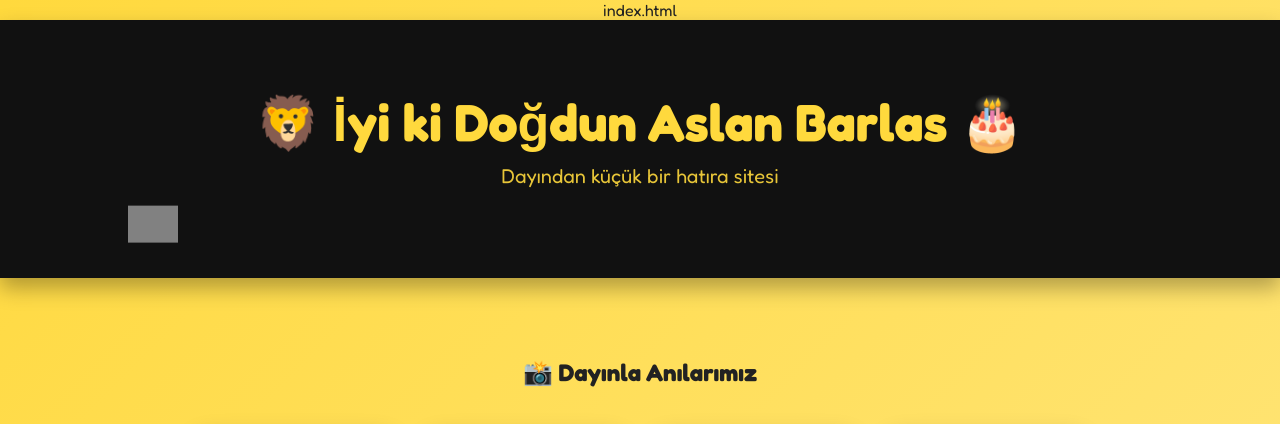
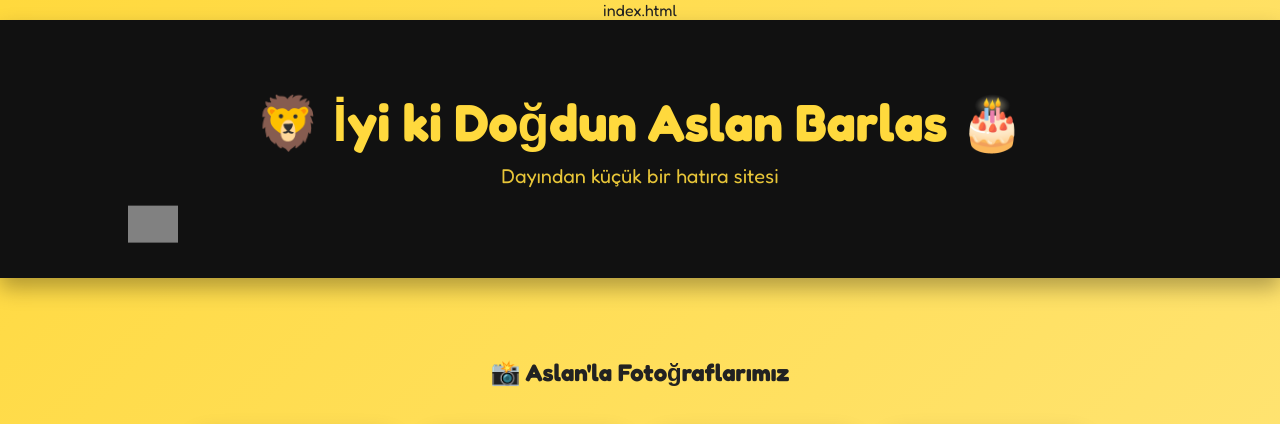
Before and after one commit to eymkngwr/aslanvedayisi, a plain HTML site: page index.html in a window 1280 px wide. Shown: the top 424 px of the page. Drawn offline with Linux system fonts and the light colour scheme; grey boxes are pictures that could not be loaded.

Commit message:
Update index.html

```diff
--- a/index.html
+++ b/index.html
@@ -116,7 +116,7 @@ opacity:.8;
 
 <div class="section">
 
-<h2>📸 Dayınla Anılarımız</h2>
+<h2>📸 Aslan'la Fotoğraflarımız</h2>
 
 <div class="gallery">
 
```
